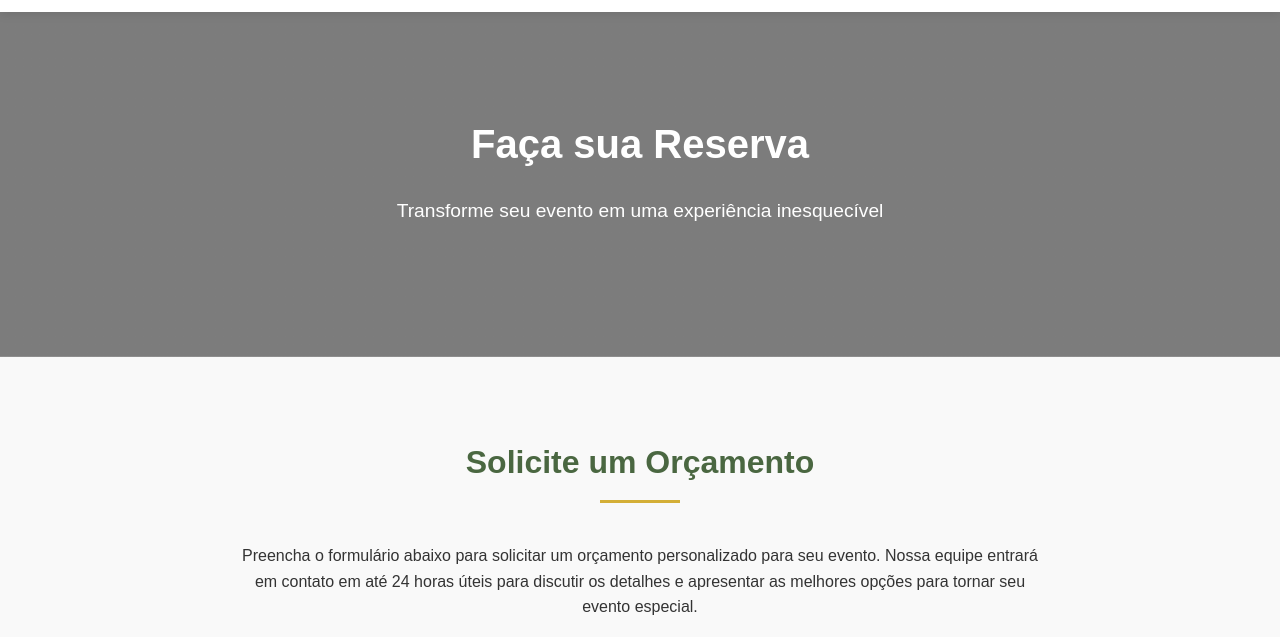
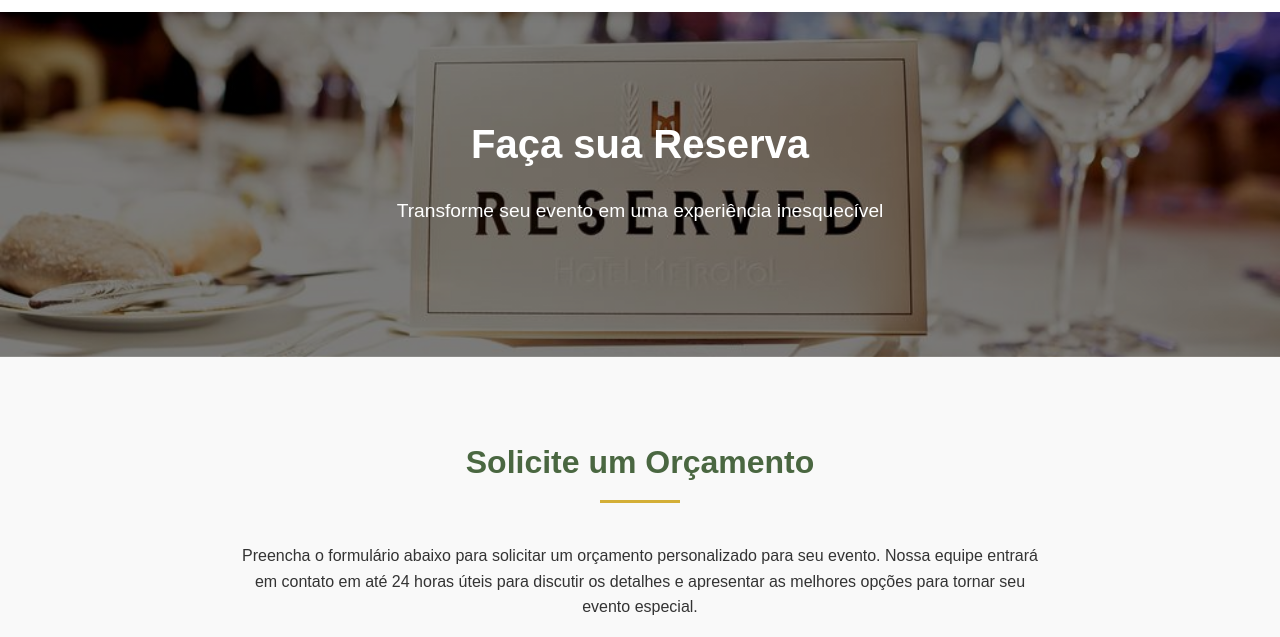
Before and after one commit to yvan723/TCC-essencial-gourmet, a plain HTML site: page reservas.html in a window 1280 px wide. Shown: the part 118-755 px from the top of the page. Drawn offline with Linux system fonts and the light colour scheme.

Commit message:
Update reservas.html

```diff
--- a/reservas.html
+++ b/reservas.html
@@ -56,7 +56,7 @@
     </header>
 
     <section class="banner"
-        style="background-image: linear-gradient(rgba(0, 0, 0, 0.5), rgba(0, 0, 0, 0.5)), url(\'imagens/banners/reservas-banner.jpg\');">
+        style="background-image: linear-gradient(rgba(0, 0, 0, 0.5), rgba(0, 0, 0, 0.5)), url('imagens/banners/reservas-banner.jpg');">
         <!-- Seção de banner, com imagem de fundo e um gradiente escuro para melhorar a legibilidade do texto. -->
         <div class="container">
             <!-- Contêiner para centralizar o conteúdo do banner. -->
```
